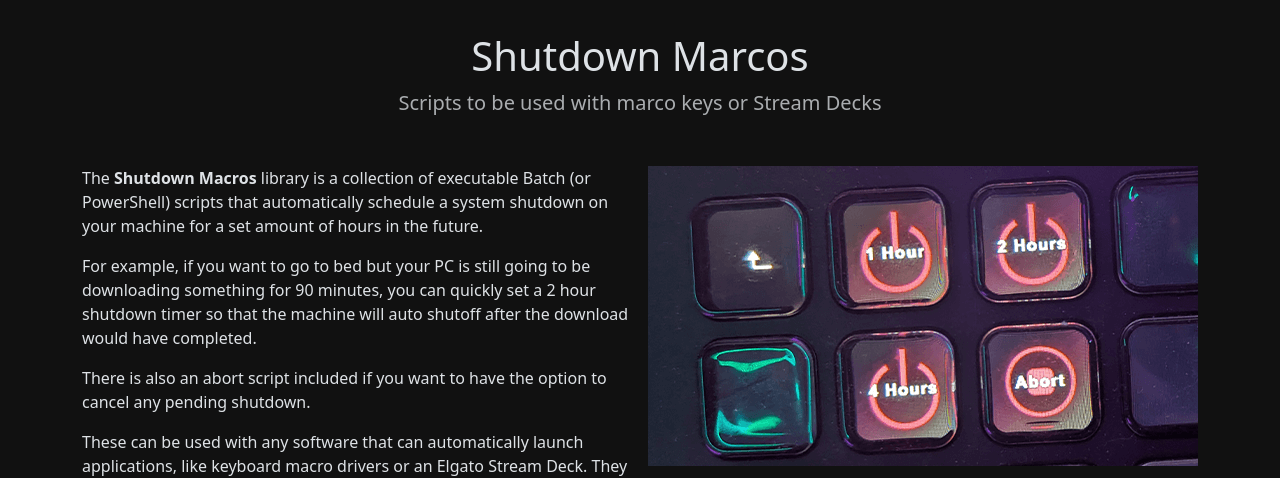
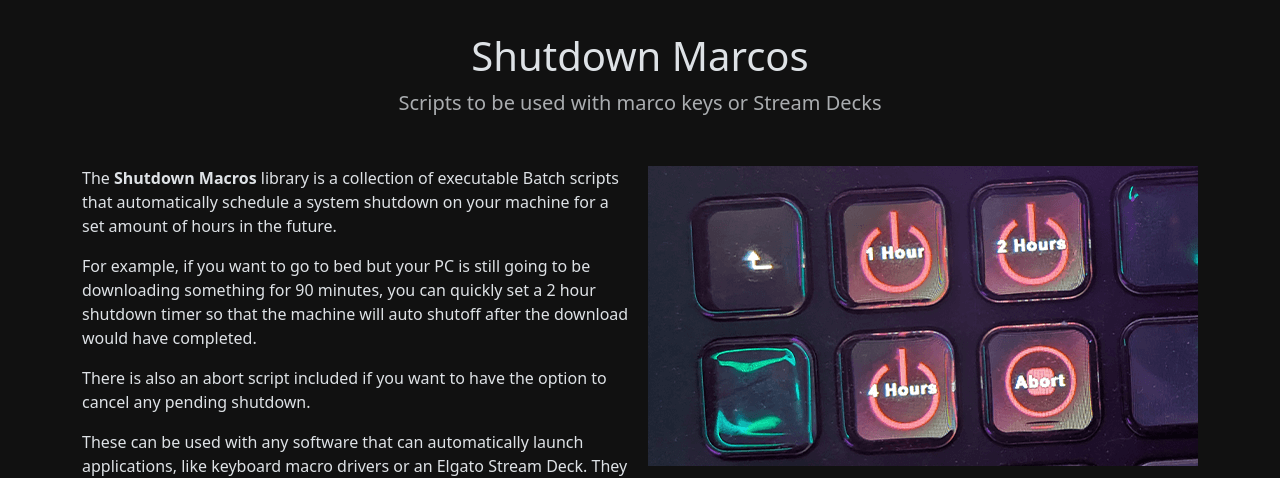
Before and after one commit to FormulaTroy/FormulaTroy.com, a PHP site: page /shutdown in a window 1280 px wide. Shown: the part 88-566 px from the top of the page. Run offline with PHP 8.4, Linux system fonts and the light colour scheme.

Commit message:
Start on Shutdown v1.2

```diff
--- a/index.php
+++ b/index.php
@@ -26,7 +26,7 @@ include_once "php-inc/ft-header.php";
 
       // Shutdown Macros
       $techArray = ["exe"];
-      CreateAppCard("Shutdown Macros", false, "img/projects/shutdown.png", "/shutdown", "https://github.com/FormulaTroy/FormulaTroy.com/tree/main/script/shutdown", $techArray, "bi-power", "2023", "Shutdown scheduler scripts to be used with marco keys or Stream Decks. Available in Batch or PowerShell.");
+      CreateAppCard("Shutdown Macros", false, "img/projects/shutdown.png", "/shutdown", "https://github.com/FormulaTroy/FormulaTroy.com/tree/main/script/shutdown", $techArray, "bi-power", "2023", "Shutdown scheduler Batch scripts to be used with marco keys or Stream Decks.");
 
       // Sim Racing Fuel Calculator
       $techArray = ["php", "scss"];
--- a/shutdown.php
+++ b/shutdown.php
@@ -16,7 +16,7 @@ include_once "php-inc/ft-header.php";
 
     <div class="row g-3">
       <div class="col-12 col-lg-6">
-        <p>The <strong>Shutdown Macros</strong> library is a collection of executable Batch (or PowerShell) scripts that automatically schedule a system shutdown on your machine for a set amount of hours in the future.</p>
+        <p>The <strong>Shutdown Macros</strong> library is a collection of executable Batch scripts that automatically schedule a system shutdown on your machine for a set amount of hours in the future.</p>
         <p>For example, if you want to go to bed but your PC is still going to be downloading something for 90 minutes, you can quickly set a 2 hour shutdown timer so that the machine will auto shutoff after the download would have completed.</p>
         <p>There is also an abort script included if you want to have the option to cancel any pending shutdown.</p>
         <p>These can be used with any software that can automatically launch applications, like keyboard macro drivers or an Elgato Stream Deck. They can also be run directly by double-clicking the files.</p>
@@ -43,6 +43,7 @@ include_once "php-inc/ft-header.php";
         <h4>Changelog</h4>
         <div class="accordion" id="changelog">
           <?php
+            # LogChange(12, "v1.2 Expand Functionality", "Added a shutdown now option. Added restart options for all 5 time intervals. Removed the PowerShell versions.");
             LogChange(11, "v1.1 The Bats", "Convert to Bat files instead. These are directly usable with StreamDeck's Run Action, avoiding the need to use the WindowsScriptDeck plugin.");
             LogChange(10, "v1.0 Init", "Init the project as a collection of PowerShell scripts that schedule shutdowns with a message box confirmation.");
           ?>
```
Also changed, not shown: 8 other files.
